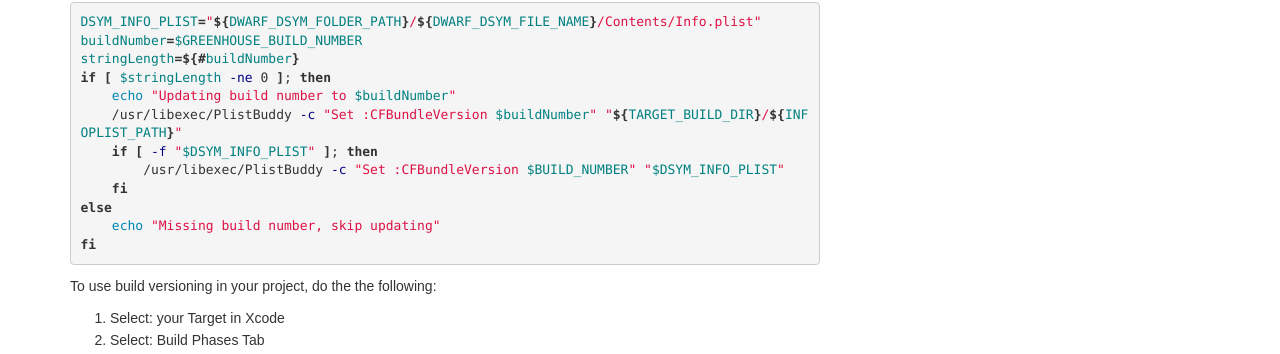
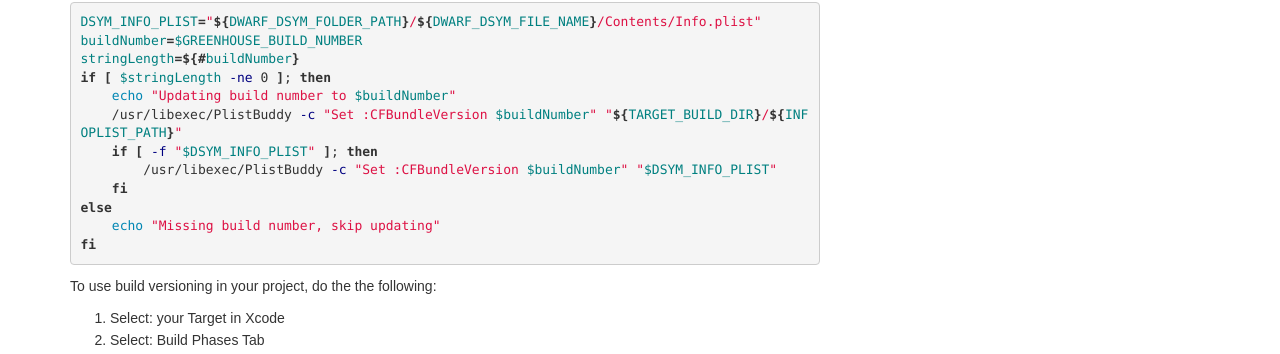
Before and after one commit to GreenhouseCI/blog.greenhouseci.com, a Jekyll site: the page built from pages/ios_tutorial.md, in a window 1280 px wide and 900 px high, scrolled down 14583 px. Shown: the part 290-644 px from the top of the window. Built offline with Jekyll 4.4.1, drawn with Linux system fonts in a browser that asks for light colours; nearby versions of some CDN libraries; comment, search, counter and statistics services are not loaded.

Commit message:
use  instead of the environment variable BUILD_NUMBER

```diff
--- a/pages/ios_tutorial.md
+++ b/pages/ios_tutorial.md
@@ -396,7 +396,7 @@ if [ $stringLength -ne 0 ]; then
     echo "Updating build number to $buildNumber"
     /usr/libexec/PlistBuddy -c "Set :CFBundleVersion $buildNumber" "${TARGET_BUILD_DIR}/${INFOPLIST_PATH}"
     if [ -f "$DSYM_INFO_PLIST" ]; then
-        /usr/libexec/PlistBuddy -c "Set :CFBundleVersion $BUILD_NUMBER" "$DSYM_INFO_PLIST"
+        /usr/libexec/PlistBuddy -c "Set :CFBundleVersion $buildNumber" "$DSYM_INFO_PLIST"
     fi
 else
     echo "Missing build number, skip updating"
```
